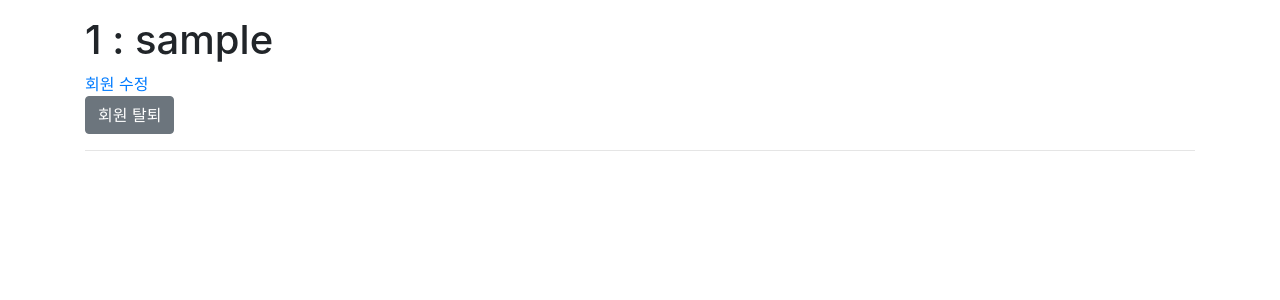
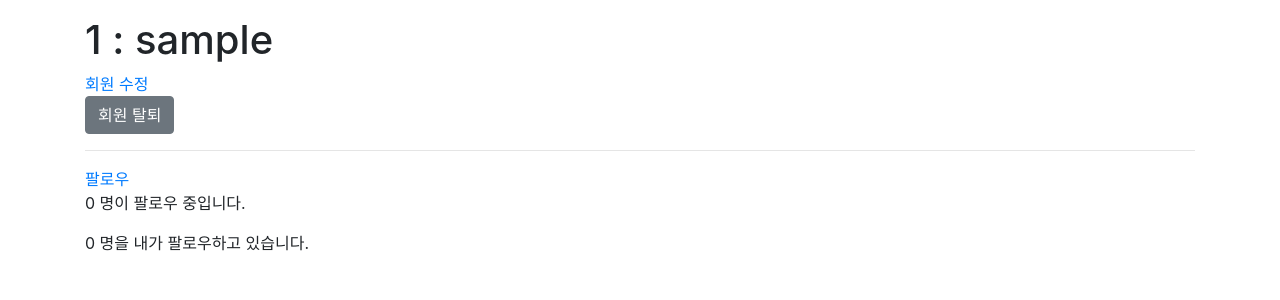
Before and after one commit to bbangso/practice, a Django app: template django/django_form/accounts/templates/accounts/detail.html in a window 1280 px wide. Shown: the part 56-356 px from the top of the page. Run offline with Django 3.2, Linux system fonts and the light colour scheme; the template is opened without the code that fills it, so the values that code supplies are empty; the visitor is signed in with stand-in values (Sample User, id 1); data comes from the database, SQL or seed files in the repository; some libraries are stand-ins or nearby versions.

Commit message:
feat: add follow function

```diff
--- a/django/django_form/accounts/templates/accounts/detail.html
+++ b/django/django_form/accounts/templates/accounts/detail.html
@@ -10,4 +10,14 @@
 </form>
 {% endif %}
 <hr>
+{% with user_followers=user.followers.all %}
+{% if request.user in user_followers %}
+<a href="{% url 'accounts:follow' user.pk %}">팔로우 취소</a>
+{% else %}
+<a href="{% url 'accounts:follow' user.pk %}">팔로우</a>
+{% endif%}
+<p>{{ user_followers|length }} 명이 팔로우 중입니다.</p>
+{% endwith %}
+
+<p>{{ user.followings.count }} 명을 내가 팔로우하고 있습니다.</p>
 {% endblock %}
--- a/django/django_form/accounts/urls.py
+++ b/django/django_form/accounts/urls.py
@@ -10,4 +10,5 @@ urlpatterns = [
     path('<int:pk>/', views.detail, name='detail'),
     path('update/', views.update, name='update'),
     path('delete/', views.delete, name='delete'),
+    path('<int:pk>/follow/', views.follow, name='follow'),
 ]
```
Also changed, not shown: django/django_form/accounts/views.py (+13 -0 lines), django/django_form/articles/templates/articles/form.html (+0 -25 lines).
